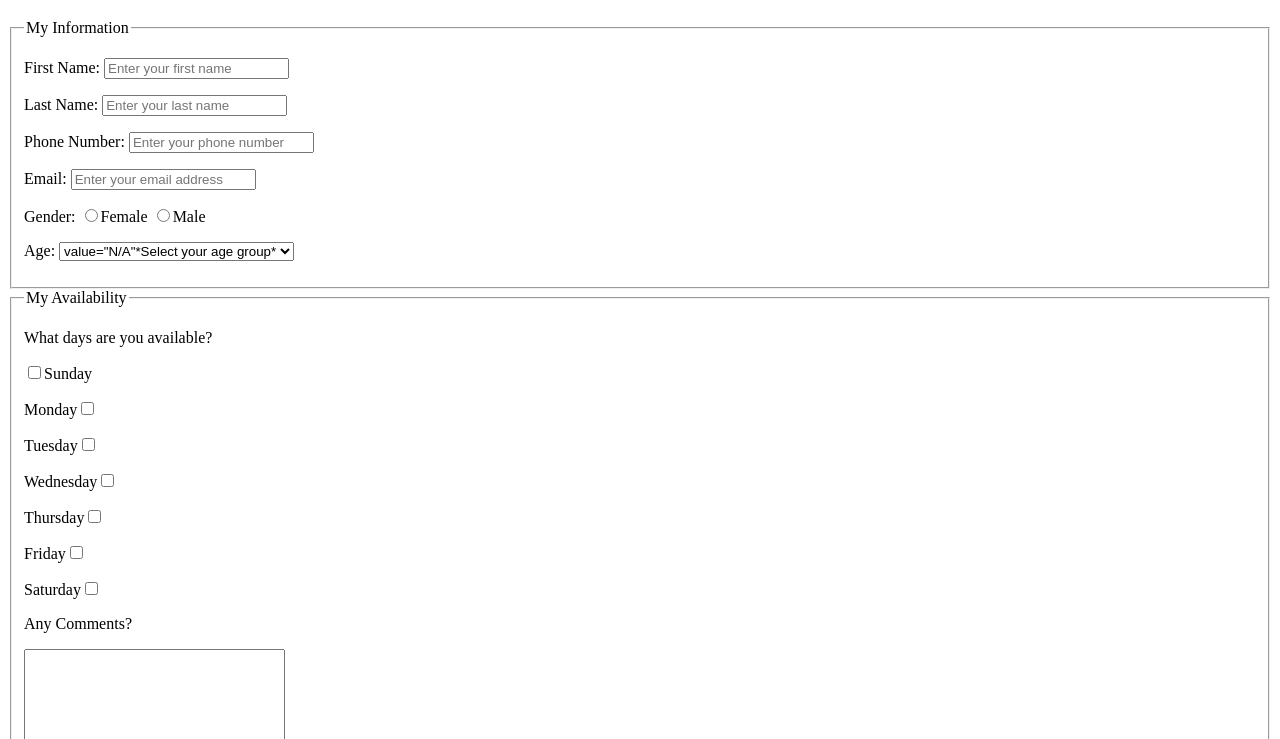
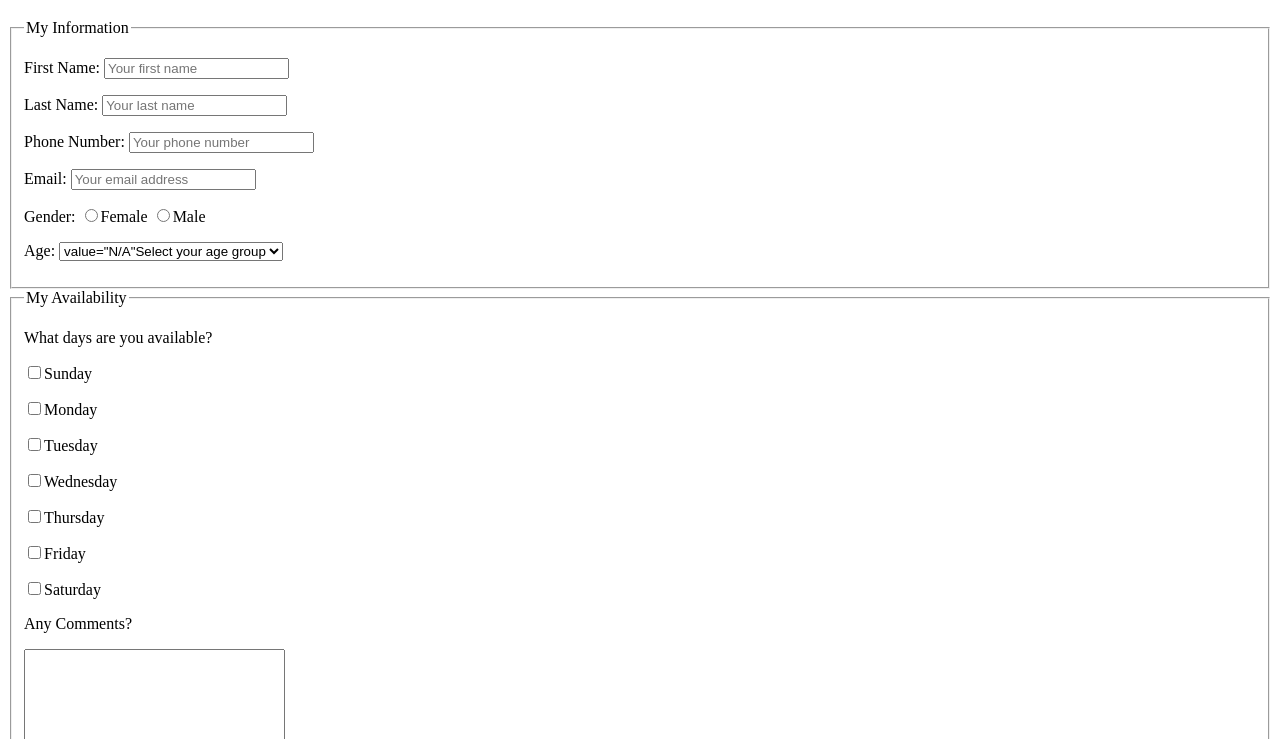
Before and after one commit to nandipatel/itmd361-lab4, a plain HTML site: page index.html in a window 1280 px wide. Shown: the part 61-800 px from the top of the page. Drawn offline with Linux system fonts and the light colour scheme.

Commit message:
Fixes on whole form based on live link output

```diff
--- a/index.html
+++ b/index.html
@@ -13,10 +13,10 @@
     <fieldset>
 
       <legend> My Information </legend>
-      <p><label>First Name: <input type = "text" name = "first_name_field" placeholder="Enter your first name"></label></p>
-      <p><label>Last Name: <input type = "text" name = "last_name_field" placeholder="Enter your last name"></label></p>
-      <p><label>Phone Number: <input type = "text" name = "phone_field" placeholder="Enter your phone number"></label></p>
-      <p><label>Email: <input type = "text" name = "email_field" placeholder="Enter your email address"></label></p>
+      <p><label>First Name: <input type = "text" name = "first_name_field" placeholder="Your first name"></label></p>
+      <p><label>Last Name: <input type = "text" name = "last_name_field" placeholder="Your last name"></label></p>
+      <p><label>Phone Number: <input type = "text" name = "phone_field" placeholder="Your phone number"></label></p>
+      <p><label>Email: <input type = "text" name = "email_field" placeholder="Your email address"></label></p>
 
       <p><label>Gender:</label>
         <input type = "radio" name = "gender_field" value="Female"><label>Female</label>
@@ -24,7 +24,7 @@
 
       <p><label>Age:</label>
         <select name = "age_field">
-          <option>value="N/A"*Select your age group*</option>
+          <option>value="N/A"Select your age group</option>
           <option>value="under 18"Under 18</option>
           <option>value="18-24"18-24</option>
           <option>value="25-34"25-34</option>
@@ -41,12 +41,12 @@
       <legend> My Availability </legend>
       <p><label>What days are you available?</label></p>
       <p><input type = "checkbox" name = "available_field[]" value ="Sunday"><label>Sunday</label></p>
-      <p><label>Monday<input type = "checkbox" name = "available_field[]" value ="Monday"></label></p>
-      <p><label>Tuesday<input type = "checkbox" name = "available_field[]" value ="Tuesday"></label></p>
-      <p><label>Wednesday<input type = "checkbox" name = "available_field[]" value ="Wednesday"></label></p>
-      <p><label>Thursday<input type = "checkbox" name = "available_field[]" value ="Thursday"></label></p>
-      <p><label>Friday<input type = "checkbox" name = "available_field[]" value ="Friday"></label></p>
-      <p><label>Saturday<input type = "checkbox" name = "available_field[]" value ="Saturday"></label></p>
+      <p><input type = "checkbox" name = "available_field[]" value ="Monday"><label>Monday</label></p>
+      <p><input type = "checkbox" name = "available_field[]" value ="Tuesday"><label>Tuesday</label></p>
+      <p><input type = "checkbox" name = "available_field[]" value ="Wednesday"><label>Wednesday</label></p>
+      <p><input type = "checkbox" name = "available_field[]" value ="Thursday"><label>Thursday</label></p>
+      <p><input type = "checkbox" name = "available_field[]" value ="Friday"><label>Friday</label></p>
+      <p><input type = "checkbox" name = "available_field[]" value ="Saturday"><label>Saturday</label></p>
 
       <p><label>Any Comments?<label></p>
       <textarea rows = "15" cols = "30" name = "comment_field"></textarea>
@@ -55,7 +55,6 @@
     </fieldset>
 
     <input type = "submit" value = "Turn In">
-
     </form>
   </body>
 </html>
```
